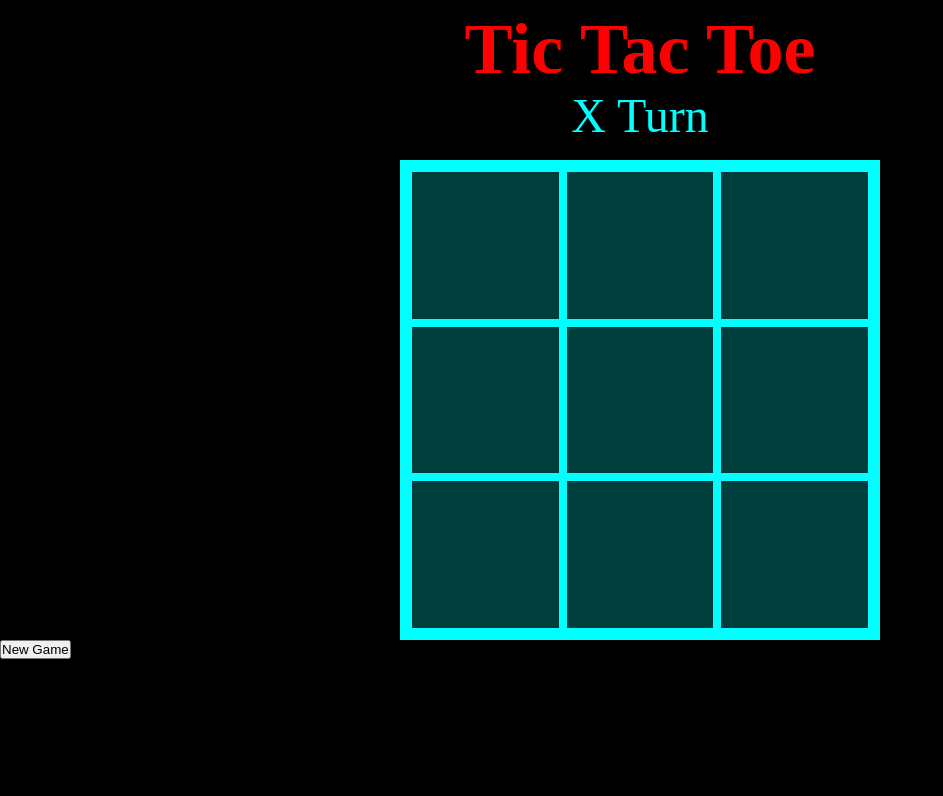
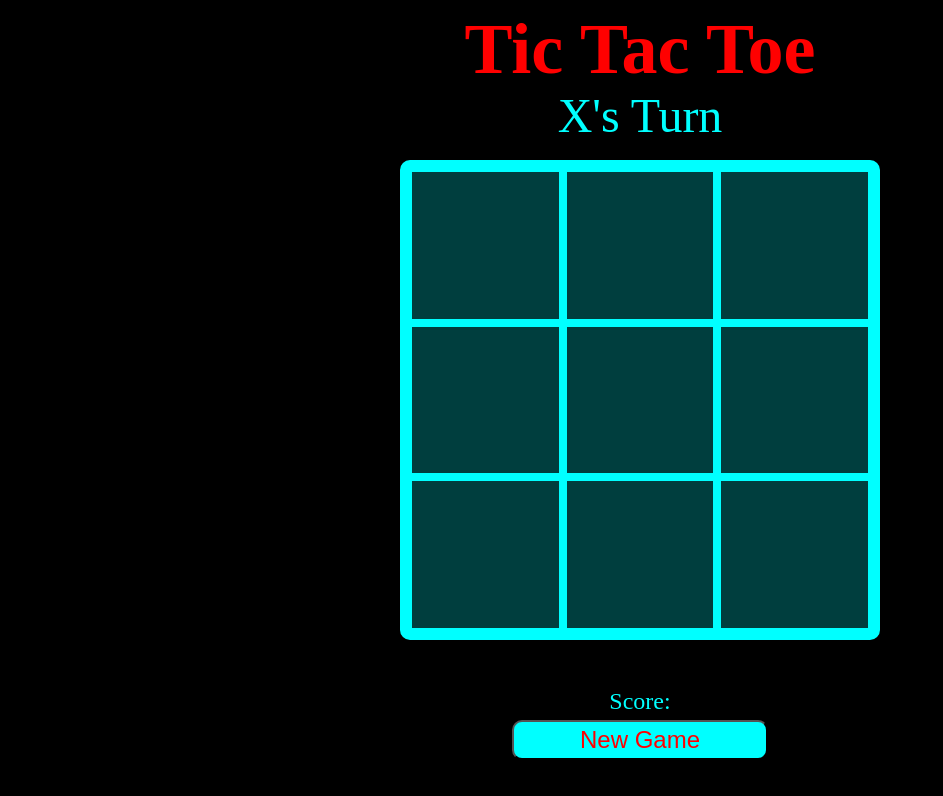
Before and after one commit to SuperScuffedDev/mini-projects, a plain HTML site: page tic-tac-toe/index.html in a window 1280 px wide. Both pictures are taken after a click on the button "New Game". Shown: the whole page, without its empty margins (0-943 px from the left). Drawn offline with Linux system fonts and the light colour scheme.

Commit message:
win logic for display

```diff
--- a/tic-tac-toe/index.html
+++ b/tic-tac-toe/index.html
@@ -9,7 +9,7 @@
 <body>
     <div>
         <h1>Tic Tac Toe</h1>
-        <p>X Turn</p>
+        <p id="log">X's Turn</p>
     </div>
     <div id="gameboard">
         <div data-x="0" data-y="0" class="cell"></div>
@@ -22,7 +22,8 @@
         <div data-x="1" data-y="2" class="cell"></div>
         <div data-x="2" data-y="2" class="cell"></div>
     </div>
-    <div>
+    <div id="button-container">
+        <p id="score">Score: </p>
         <button id="new-game">New Game</button>
     </div>
     <script src="./script.js"></script>
--- a/tic-tac-toe/script.js
+++ b/tic-tac-toe/script.js
@@ -1,5 +1,16 @@
-const marker_cells = document.querySelectorAll("#gameboard > div")
-const new_game = document.querySelector("#new-game")
+const marker_cells = document.querySelectorAll("#gameboard > div");
+const new_game = document.querySelector("#new-game");
+const log = document.querySelector("#log");
+
+const scoreHandler = (() => {
+    let _x_score = 0;
+    let _y_score = 0;
+
+    const addXScore = () => _x_score++;
+    const addYScore = () => _y_score++;
+
+    return (addXScore, addYScore)
+})();
 
 function createGame() {
     const gameController = (() => {
@@ -10,15 +21,17 @@ function createGame() {
 
         const getMoveCounter = () => _move_counter;
 
-        const incrementMoveCounter = () => {_move_counter++};
+        const incrementMoveCounter = () => _move_counter++;
 
         const resetMoveCounter = () => {_move_counter = 0};
 
         const changeThisPlayer = () => {
             if (_this_player === 1) {
                 _this_player = 2;
+                log.textContent = "O's Turn";
             } else if (_this_player === 2) {
                 _this_player = 1;
+                log.textContent = "X's Turn";
             };
         };
 
@@ -109,8 +122,8 @@ function createGame() {
 
             gameController.incrementMoveCounter();
             if (gameController.getMoveCounter() === 9) {
-                _lock_input = true;
-                console.log("aaa")
+                gameOver({type: "tie"});
+                return
             };
         } else {
             return "That's not an empty square"
@@ -121,6 +134,7 @@ function createGame() {
         if (typeof win_state === "object") {
             console.log("win state found");
             gameOver(win_state);
+            return
         };
 
         gameController.changeThisPlayer();
@@ -128,6 +142,15 @@ function createGame() {
 
     const gameOver = (win_state) => {
         _lock_input = true;
+        if (win_state.type === "tie") {
+            log.textContent = "It's a Tie!";
+        } else if (win_state.type === "row") {
+            log.textContent = `${gameController.getThisPlayer() === 1 ? "X" : "O"} Wins`
+        } else if (win_state.type === "col") {
+            log.textContent = `${gameController.getThisPlayer() === 1 ? "X" : "O"} Wins`
+        } else if (win_state.type === "dia") {
+            log.textContent = `${gameController.getThisPlayer() === 1 ? "X" : "O"} Wins`
+        };
     };
 
     const clickHandler = (event) => {
@@ -145,9 +168,10 @@ function createGame() {
     return {getGameboardState, checkWinState, addMarker, gameOver}
 };
 
-const ttt_game = createGame();
+let ttt_game = createGame();
 
 new_game.addEventListener("click", (event) => {
     marker_cells.forEach(cell => cell.innerHTML = "")
+    log.textContent = "X's Turn";
     ttt_game = createGame();
 });
--- a/tic-tac-toe/styles.css
+++ b/tic-tac-toe/styles.css
@@ -32,7 +32,7 @@ body > div:first-child h1 {
     padding: 1cqh;
 }
 
-body > div:first-child p {
+p {
     color: cyan;
     width: 100%;
     height: 50%;
@@ -42,6 +42,11 @@ body > div:first-child p {
     padding: 1cqh;
 }
 
+#score {
+    font-size: 3cqh;
+    height: 25%;
+}
+
 #gameboard {
     display: grid;
     grid-template-rows: calc(100%/3) calc(100%/3) calc(100%/3);
@@ -49,6 +54,8 @@ body > div:first-child p {
     width: 60vh;
     height: 60vh;
     border: 1cqh, cyan, solid;
+
+    border-radius: 10px;
 }
 
 #gameboard > div {
@@ -69,3 +76,19 @@ svg {
     display: block;
     pointer-events: none;
 }
+
+#button-container {
+    display: flex;
+    flex-direction: column;
+    justify-content: center;
+    align-items: center;
+}
+
+#new-game {
+    background-color: cyan;
+    font-size: 3cqh;
+    color: red;
+    border-radius: 10px;
+    width: 20%;
+    height: 25%;
+}
```
